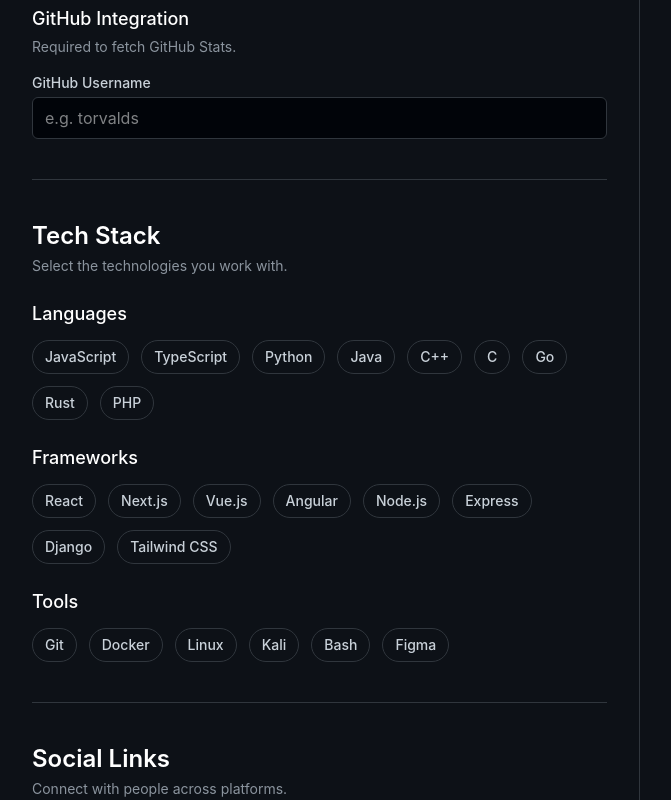
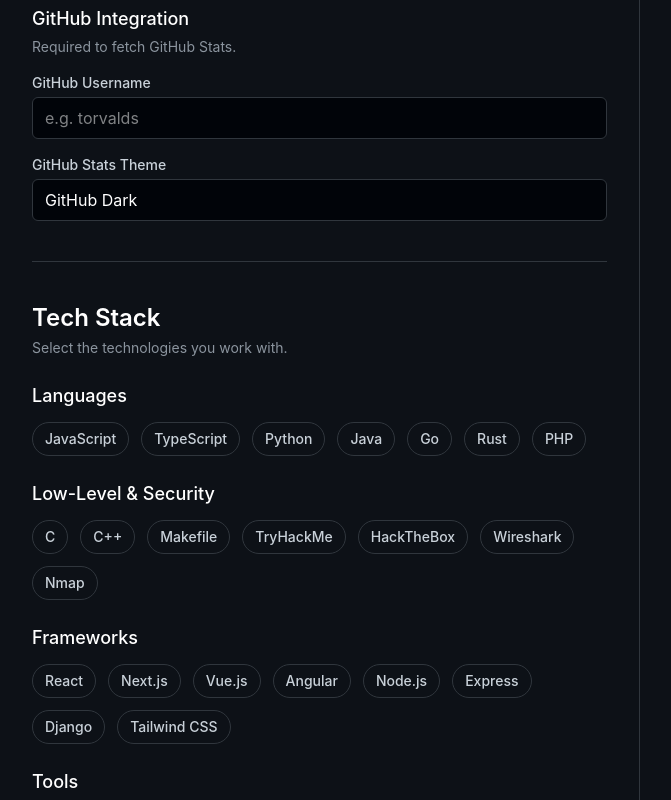
Before and after one commit to imadaghoukad/readme-generator, a React (Vite) app: page / in a window 1280 px wide. Shown: the part 511-1311 px from the top of the page, without its empty margins (0-671 px from the left). Built offline with nearby package versions, Linux system fonts and the light colour scheme.

Commit message:
Added Security badges and Download button

```diff
--- a/src/App.jsx
+++ b/src/App.jsx
@@ -22,7 +22,8 @@ function App() {
       youtube: '',
       discord: '',
       email: ''
-    }
+    },
+    statsTheme: 'github_dark'
   });
 
   const updateData = (section, value) => {
--- a/src/components/FormInputs.jsx
+++ b/src/components/FormInputs.jsx
@@ -53,6 +53,20 @@ export default function FormInputs({ data, updateData }) {
             onChange={(e) => updateData('github', e.target.value)}
           />
         </div>
+
+        <div className="mt-4">
+          <label className="block text-sm font-medium text-[var(--color-github-text)] mb-1">GitHub Stats Theme</label>
+          <select
+            className="w-full bg-[var(--color-github-darker)] border border-[var(--color-github-border)] rounded-md px-3 py-2 text-white focus:outline-none focus:border-[var(--color-github-accent)] focus:ring-1 focus:ring-[var(--color-github-accent)] transition-colors appearance-none cursor-pointer"
+            value={data.statsTheme}
+            onChange={(e) => updateData('statsTheme', e.target.value)}
+          >
+            <option value="github_dark">GitHub Dark</option>
+            <option value="radical">Radical</option>
+            <option value="dracula">Dracula</option>
+            <option value="tokyonight">Tokyo Night</option>
+          </select>
+        </div>
       </div>
     </div>
   );
--- a/src/components/TechStackSelector.jsx
+++ b/src/components/TechStackSelector.jsx
@@ -4,11 +4,18 @@ const techCategories = {
     { name: 'TypeScript', badge: 'TypeScript-007ACC?style=for-the-badge&logo=typescript&logoColor=white' },
     { name: 'Python', badge: 'Python-14354C?style=for-the-badge&logo=python&logoColor=white' },
     { name: 'Java', badge: 'Java-ED8B00?style=for-the-badge&logo=openjdk&logoColor=white' },
-    { name: 'C++', badge: 'C%2B%2B-00599C?style=for-the-badge&logo=c%2B%2B&logoColor=white' },
-    { name: 'C', badge: 'C-00599C?style=for-the-badge&logo=c&logoColor=white' },
     { name: 'Go', badge: 'Go-00ADD8?style=for-the-badge&logo=go&logoColor=white' },
     { name: 'Rust', badge: 'Rust-000000?style=for-the-badge&logo=rust&logoColor=white' },
     { name: 'PHP', badge: 'PHP-777BB4?style=for-the-badge&logo=php&logoColor=white' }
+  ],
+  'Low-Level & Security': [
+    { name: 'C', badge: 'C-00599C?style=for-the-badge&logo=c&logoColor=white' },
+    { name: 'C++', badge: 'C%2B%2B-00599C?style=for-the-badge&logo=c%2B%2B&logoColor=white' },
+    { name: 'Makefile', badge: 'Makefile-000000?style=for-the-badge&logo=make&logoColor=white' },
+    { name: 'TryHackMe', badge: 'TryHackMe-212c42?style=for-the-badge&logo=tryhackme&logoColor=white' },
+    { name: 'HackTheBox', badge: 'HackTheBox-111921?style=for-the-badge&logo=hackthebox&logoColor=9fef00' },
+    { name: 'Wireshark', badge: 'Wireshark-1679A7?style=for-the-badge&logo=wireshark&logoColor=white' },
+    { name: 'Nmap', badge: 'Nmap-4F5E6B?style=for-the-badge&logo=nmap&logoColor=white' }
   ],
   Frameworks: [
     { name: 'React', badge: 'React-20232A?style=for-the-badge&logo=react&logoColor=61DAFB' },
--- a/src/utils/markdownGenerator.js
+++ b/src/utils/markdownGenerator.js
@@ -40,7 +40,7 @@ export function generateMarkdown(data) {
   if (data.techStack && data.techStack.length > 0) {
     md += `## ${generateUnicodeHeading('Tech Stack')}\n\n`;
     md += `<p align="left">\n`;
-    md += data.techStack.map(tech => `<img src="https://img.shields.io/${tech.badge}" alt="${tech.name}" />`).join(' ');
+    md += data.techStack.map(tech => `<img src="https://img.shields.io/badge/${tech.badge}" alt="${tech.name}" />`).join(' ');
     md += `\n</p>\n\n`;
   }
 
@@ -48,8 +48,8 @@ export function generateMarkdown(data) {
   if (data.github) {
     md += `## ${generateUnicodeHeading('GitHub Stats')}\n\n`;
     md += `<p align="center">\n`;
-    md += `  <img src="https://github-readme-stats.vercel.app/api?username=${data.github}&show_icons=true&theme=nord" alt="${data.github}'s GitHub stats" />\n`;
-    md += `  <img src="https://github-readme-stats.vercel.app/api/top-langs/?username=${data.github}&layout=compact&theme=nord" alt="Top Languages" />\n`;
+    md += `  <img src="https://github-readme-stats.vercel.app/api?username=${data.github}&show_icons=true&theme=${data.statsTheme}" alt="${data.github}'s GitHub stats" />\n`;
+    md += `  <img src="https://github-readme-stats.vercel.app/api/top-langs/?username=${data.github}&layout=compact&theme=${data.statsTheme}" alt="Top Languages" />\n`;
     md += `</p>\n\n`;
   }
 
```
